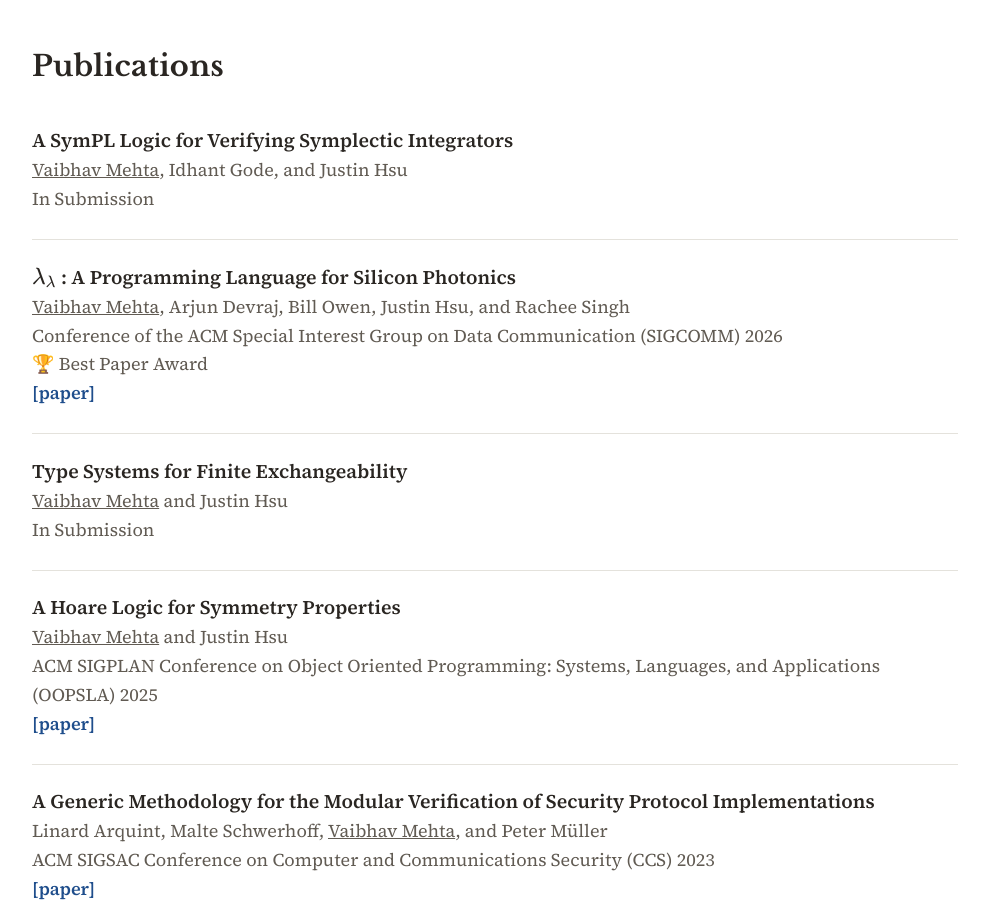
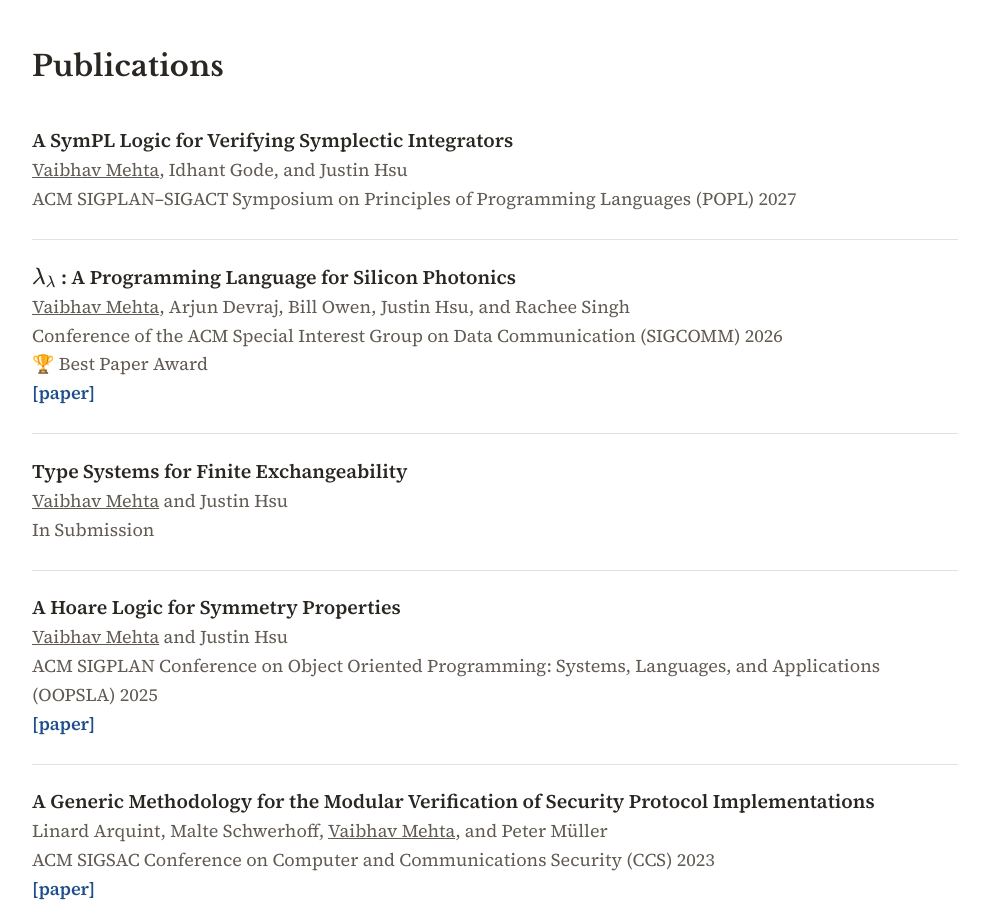
Before and after one commit to vaibhavmehta1/vaibhavmehta1.github.io, a plain HTML site: page index.html in a window 1280 px wide. Shown: the part 840-1762 px from the top of the page, without its empty margins (145-1134 px from the left). Drawn offline with nearby package versions, Linux system fonts and the light colour scheme; some icons are missing.

Commit message:
POPL
Updated publication status and event details.

```diff
--- a/index.html
+++ b/index.html
@@ -300,8 +300,7 @@
         <br />
         <u>Vaibhav Mehta</u>, Idhant Gode, and Justin Hsu
         <br />
-        In Submission
-      </div>
+  ACM SIGPLAN–SIGACT Symposium on Principles of Programming Languages (POPL) 2027      </div>
       <div class="publication">
         <span class="publication-title"> \(\lambda_{\lambda}\) : A Programming Language for Silicon Photonics</span>
         <br />
```
